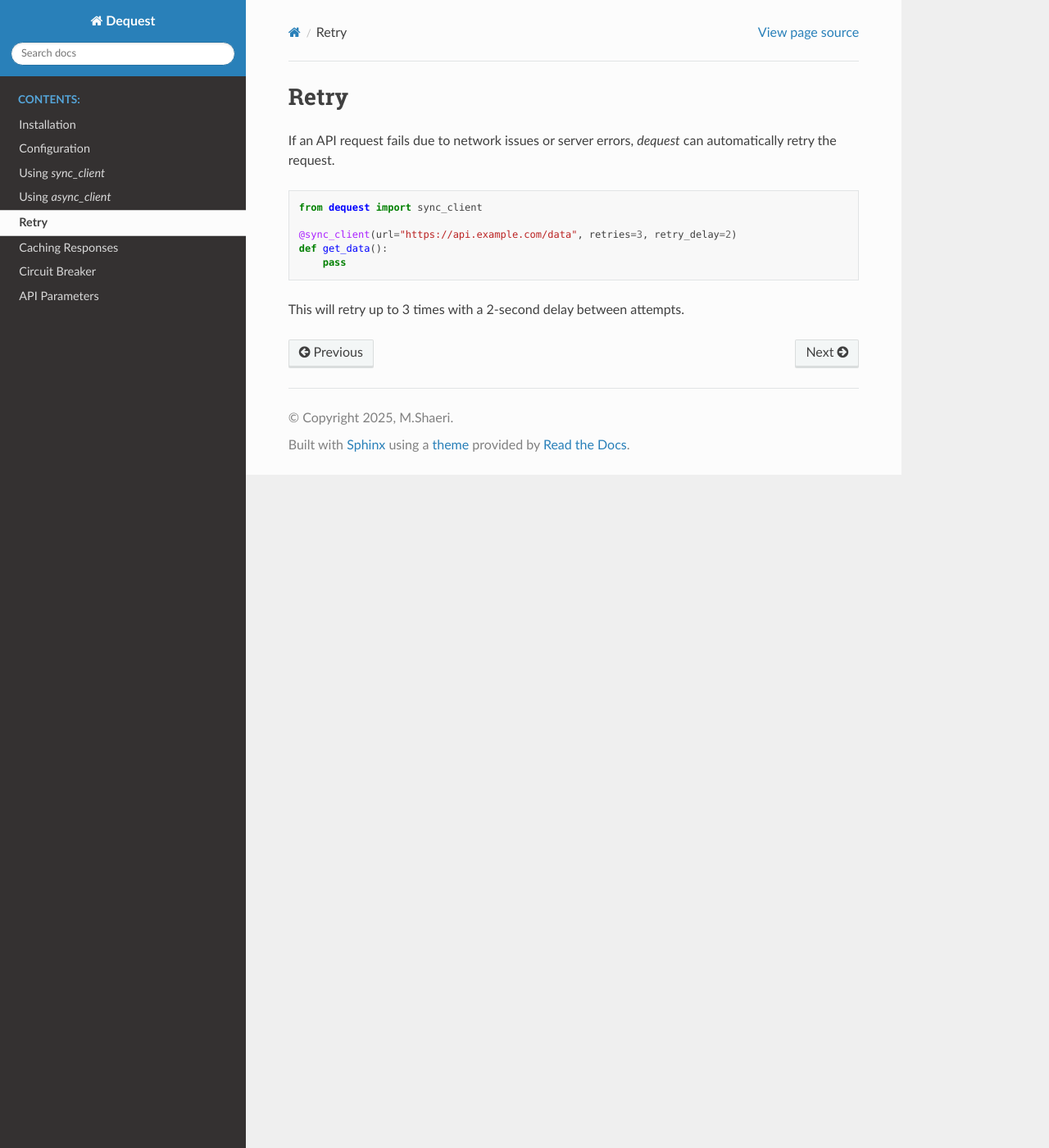
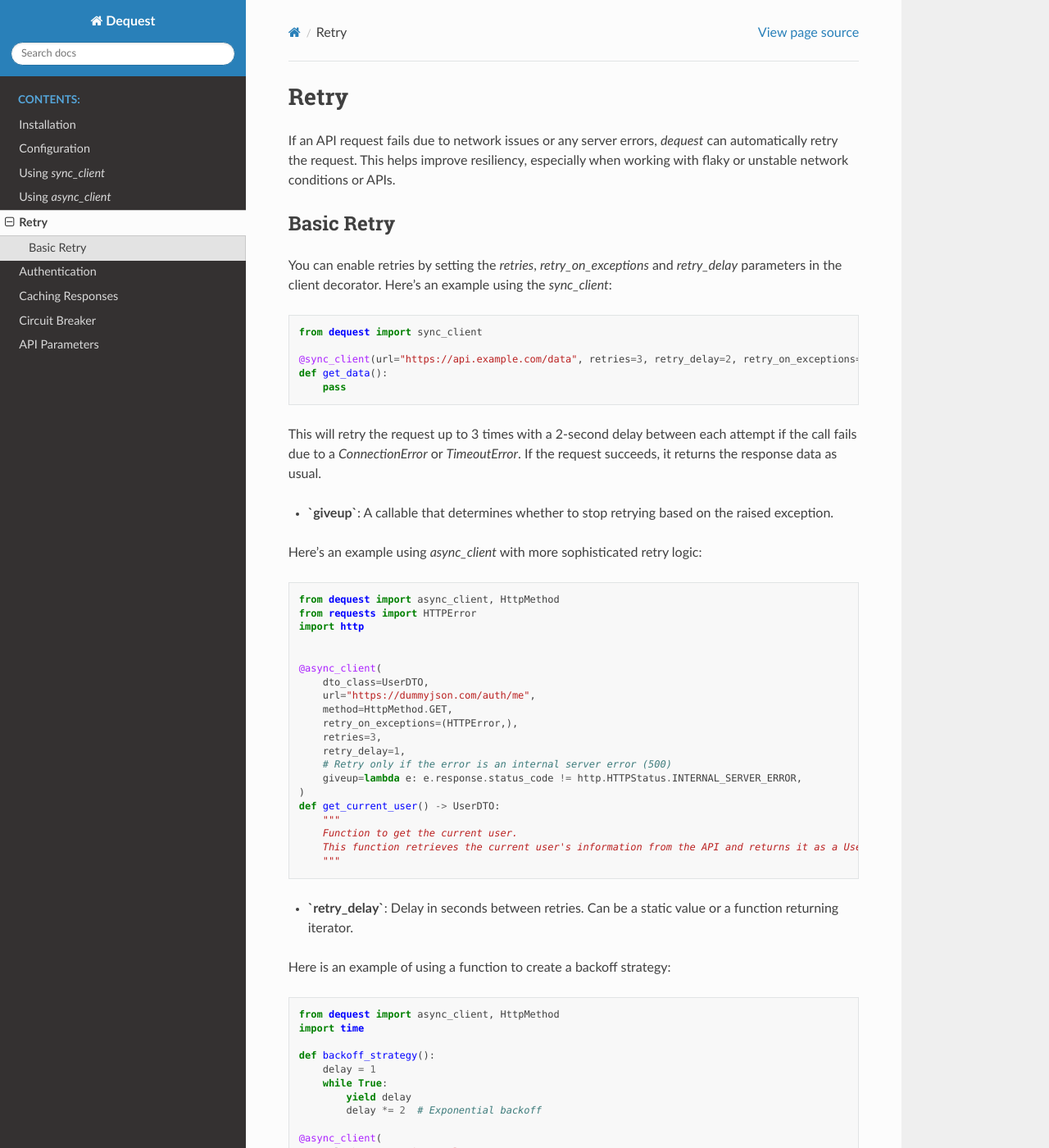
Before and after one commit to birddevelper/dequest-documentation, a Sphinx documentation site: the page built from docs/source/retry.rst, in a window 1280 px wide and 1400 px high. Shown: the whole window at 82% size. Built offline with Sphinx 7.4.7 and the Read the Docs theme 3.1.0, drawn with Linux system fonts in a browser that asks for light colours; pages that are not in the unit, such as notebooks, are missing from menus; some of the changed text lies outside the part shown.

Commit message:
doc: update async_client usage and add authentication and response consuming documentation

```diff
--- a/docs/source/async_client.rst
+++ b/docs/source/async_client.rst
@@ -5,9 +5,9 @@
 
 .. code-block:: python
 
-   from dequest import async_client
+   from dequest import async_client, HttpMethod
 
-   @async_client(url="https://api.example.com/notify", method="POST")
+   @async_client(url="https://api.example.com/notify", method=HttpMethod.POST)
    def notify():
        pass
 
--- a/docs/source/index.rst
+++ b/docs/source/index.rst
@@ -11,6 +11,8 @@
    sync_client
    async_client
    retry
+   authentication
+   consune_type
    caching
    circuit_breaker
    API_parameters
--- a/docs/source/retry.rst
+++ b/docs/source/retry.rst
@@ -1,14 +1,73 @@
 Retry
 =================
 
-If an API request fails due to network issues or server errors, `dequest` can automatically retry the request.
+If an API request fails due to network issues or any server errors, `dequest` can automatically retry the request. This helps improve resiliency, especially when working with flaky or unstable network conditions or APIs.
+
+Basic Retry
+-----------
+
+You can enable retries by setting the `retries`, `retry_on_exceptions` and `retry_delay` parameters in the client decorator. Here's an example using the `sync_client`:
 
 .. code-block:: python
 
    from dequest import sync_client
 
-   @sync_client(url="https://api.example.com/data", retries=3, retry_delay=2)
+   @sync_client(url="https://api.example.com/data", retries=3, retry_delay=2, retry_on_exceptions=(ConnectionError, TimeoutError))
    def get_data():
        pass
 
-This will retry up to 3 times with a 2-second delay between attempts.
+This will retry the request up to 3 times with a 2-second delay between each attempt if the call fails due to a `ConnectionError` or `TimeoutError`. If the request succeeds, it returns the response data as usual.
+
+
+- **`giveup`**: A callable that determines whether to stop retrying based on the raised exception.
+
+Here's an example using `async_client` with more sophisticated retry logic:
+
+.. code-block:: python
+
+   from dequest import async_client, HttpMethod
+   from requests import HTTPError
+   import http
+
+
+   @async_client(
+       dto_class=UserDTO,
+       url="https://dummyjson.com/auth/me",
+       method=HttpMethod.GET,
+       retry_on_exceptions=(HTTPError,),
+       retries=3,
+       retry_delay=1,
+       # Retry only if the error is an internal server error (500)
+       giveup=lambda e: e.response.status_code != http.HTTPStatus.INTERNAL_SERVER_ERROR,
+   )
+   def get_current_user() -> UserDTO:
+       """
+       Function to get the current user.
+       This function retrieves the current user's information from the API and returns it as a UserDTO object.
+       """
+
+
+- **`retry_delay`**: Delay in seconds between retries. Can be a static value or a function returning iterator.
+
+Here is an example of using a function to create a backoff strategy:
+
+.. code-block:: python
+
+   from dequest import async_client, HttpMethod
+   import time
+
+   def backoff_strategy():
+       delay = 1
+       while True:
+           yield delay
+           delay *= 2  # Exponential backoff
+
+   @async_client(
+       url="https://api.example.com/resource",
+       method=HttpMethod.GET,
+       retries=5,
+       retry_delay=backoff_strategy,
+       retry_on_exceptions=(ConnectionError, TimeoutError)
+   )
+   async def fetch_resource():
+       pass
--- a/lumache.py
+++ b/lumache.py
@@ -2,11 +2,12 @@
 Lumache - Python library for cooks and food lovers.
 """
 
-__version__ = "0.1.0"
+__version__ = "0.4.0"
 
 
 class InvalidKindError(Exception):
     """Raised if the kind is invalid."""
+
     pass
 
 
```
Also changed, not shown: docs/source/authentication.rst (added, +136 -0 lines), docs/source/config.rst (+1 -10 lines), docs/source/consume_type.rst (added, +70 -0 lines).
